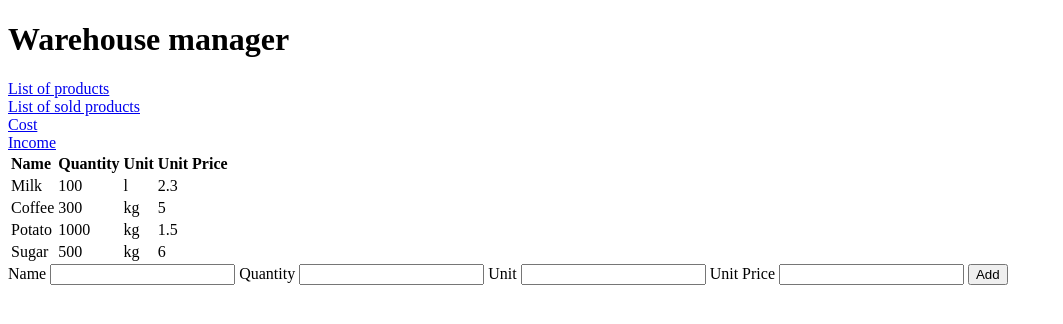
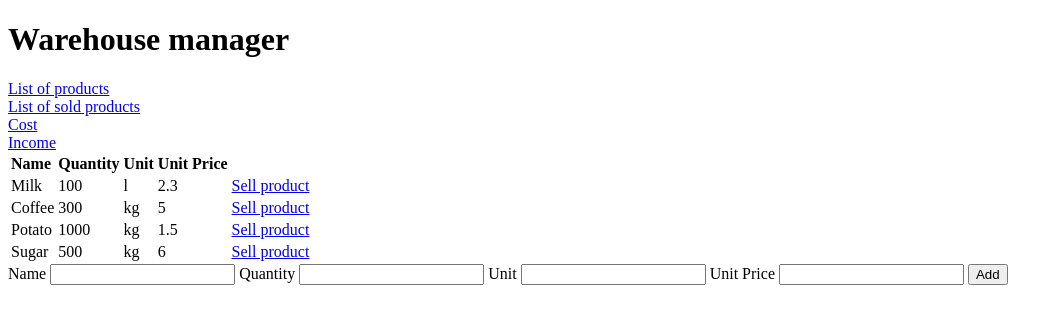
Before and after one commit to szmisztal/warehouse-flask, a Flask app: page /list_of_products in a window 1280 px wide. Shown: the top 324 px of the page, without its empty margins (0-1063 px from the left). Run offline with Flask 3, Linux system fonts and the light colour scheme.

Commit message:
add sell button for products on the list

```diff
--- a/templates/list_of_products.html
+++ b/templates/list_of_products.html
@@ -16,6 +16,7 @@
 			<td>{{ value[0] }}</td>
 			<td>{{ value[1] }}</td>
 			<td>{{ value[2] }} </td>
+			<td><a href="http://127.0.0.1:5000/sell/{{ key }}">Sell product</a>
 		</tr>
 		{% endfor %}
 	</tbody>
```
